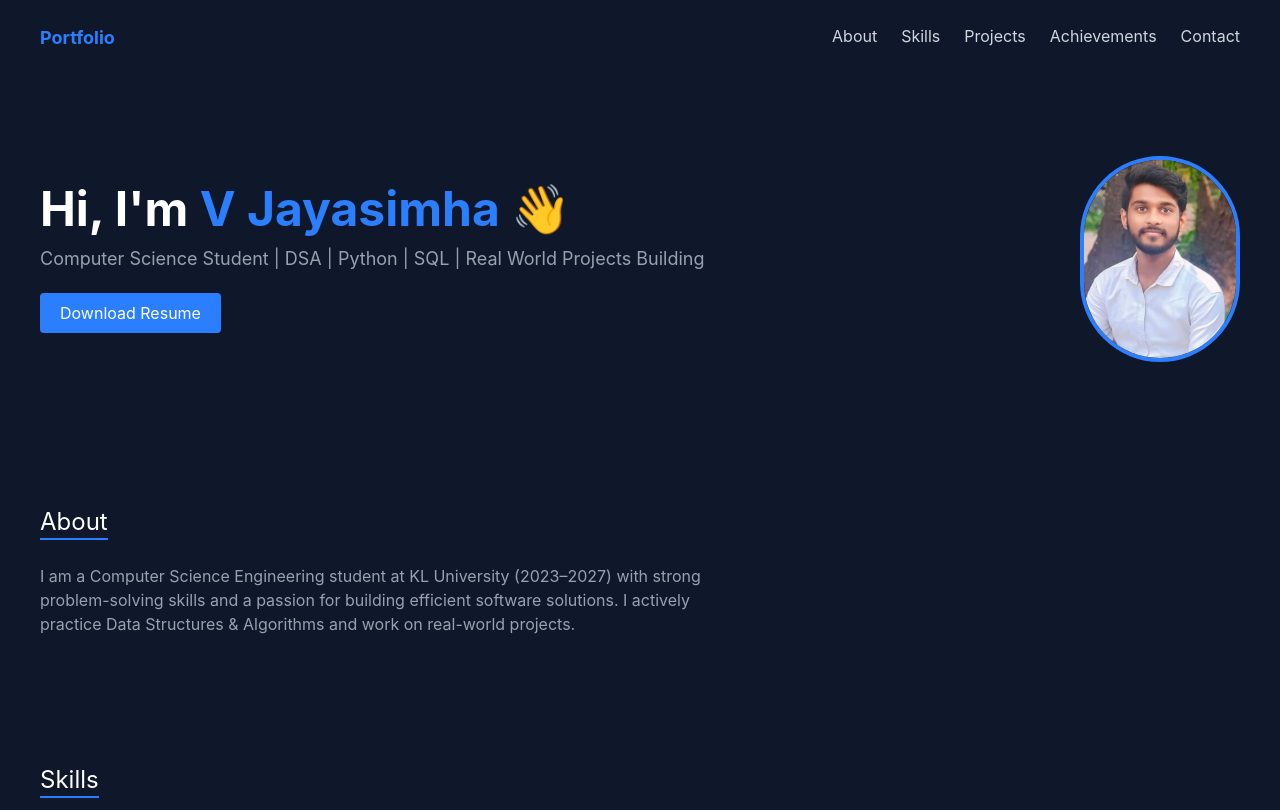
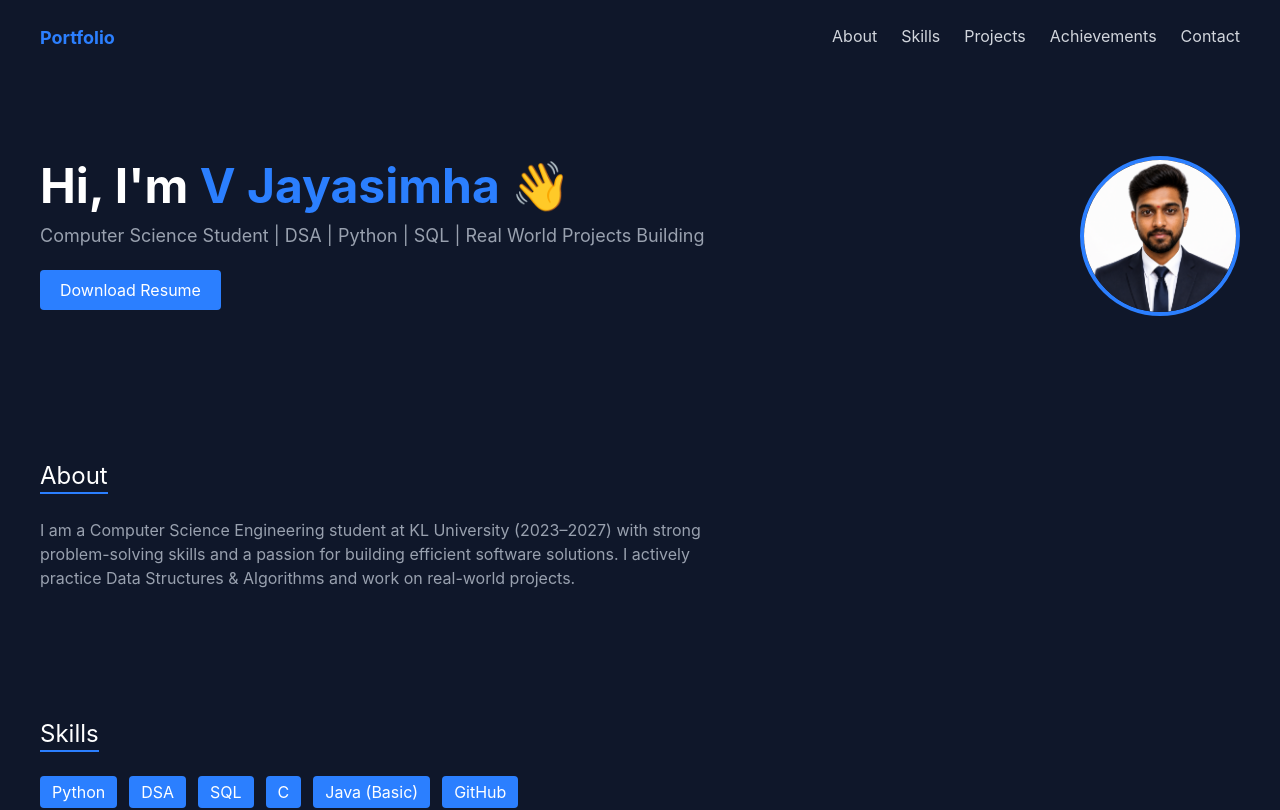
Before and after one commit to 2300032389/portfolio, a Next.js app: page / in a window 1280 px wide. Shown: the top 810 px of the page. Built offline with nearby package versions, Linux system fonts and the light colour scheme.

Commit message:
Stateless architecture fix

```diff
--- a/app/page.tsx
+++ b/app/page.tsx
@@ -39,8 +39,8 @@ export default function Home() {
         </div>
 
         <Image
-          src="/profile.jpg"
-          alt="profile"
+          src="/profile1.jpg"
+          alt="profile1"
           width={160}
           height={160}
           className="rounded-full mt-8 md:mt-0 border-4 border-blue-500"
```
Also changed, not shown: public/profile.jpg (deleted), public/profile1.jpg (added).
